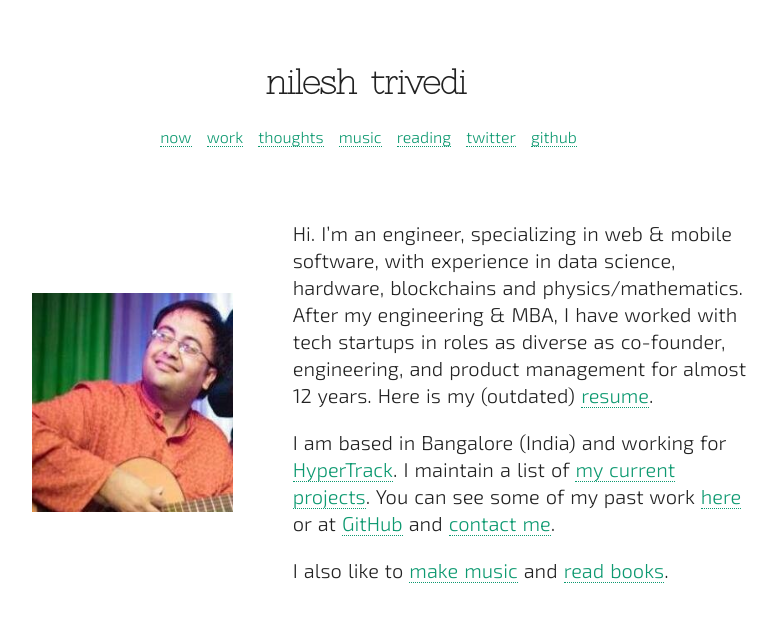
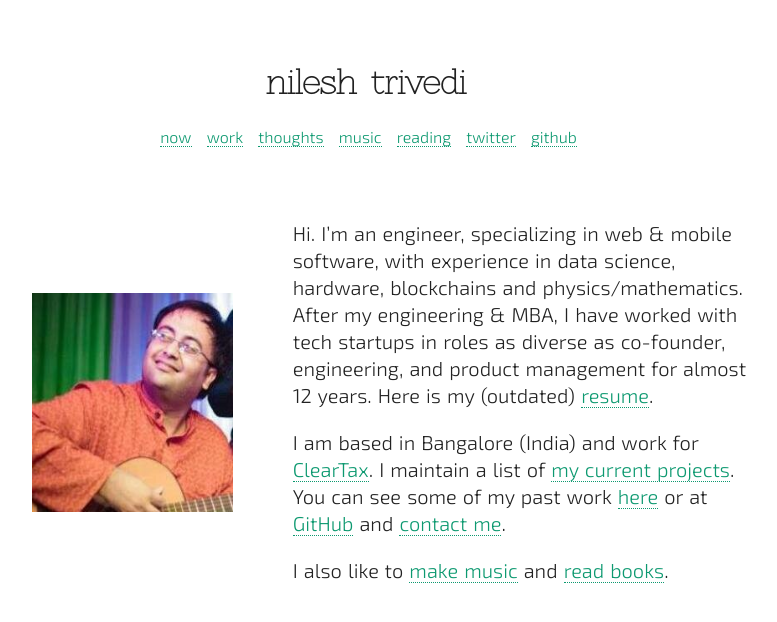
Before and after one commit to nileshtrivedi/nileshtrivediioold, a Jekyll site: the page built from index.html, in a window 1280 px wide. Shown: the top 622 px of the page, without its empty margins (274-1051 px from the left). Built offline with Jekyll 4.4.1, drawn with Linux system fonts in a browser that asks for light colours; some web fonts are replaced.

Commit message:
Update index.html

```diff
--- a/index.html
+++ b/index.html
@@ -26,7 +26,7 @@ title: Home Page
 	      			<div class="intro-img"><img src="img/nilesh.jpeg" alt="nilesh trivedi" title="nilesh trivedi"/></div>
 					<div class="intro">
 		        		<p>Hi. I&#8217;m an engineer, specializing in web & mobile software, with experience in data science, hardware, blockchains and physics/mathematics. After my engineering & MBA, I have worked with tech startups in roles as diverse as co-founder, engineering, and product management for almost 12 years. Here is my (outdated) <a href="/Nilesh_Trivedi_CV.pdf">resume</a>.</p>
-		        		<p>I am based in Bangalore (India) and working for <a href="https://www.hypertrack.com/" target="_blank">HyperTrack</a>. I maintain a list of <a href="now.html">my current projects</a>. You can see some of my past work <a href="work.html">here</a> or at <a href="https://github.com/nileshtrivedi">GitHub</a> and <a href="https://twitter.com/nileshtrivedi">contact me</a>.</p>
+		        		<p>I am based in Bangalore (India) and work for <a href="https://cleartax.in/" target="_blank">ClearTax</a>. I maintain a list of <a href="now.html">my current projects</a>. You can see some of my past work <a href="work.html">here</a> or at <a href="https://github.com/nileshtrivedi">GitHub</a> and <a href="https://twitter.com/nileshtrivedi">contact me</a>.</p>
 		          		<p>I also like to <a href="music.html">make music</a> and <a href="reading.html">read books</a>.</p>
           			</div>
 				</div> <!-- 1stpart -->
```
